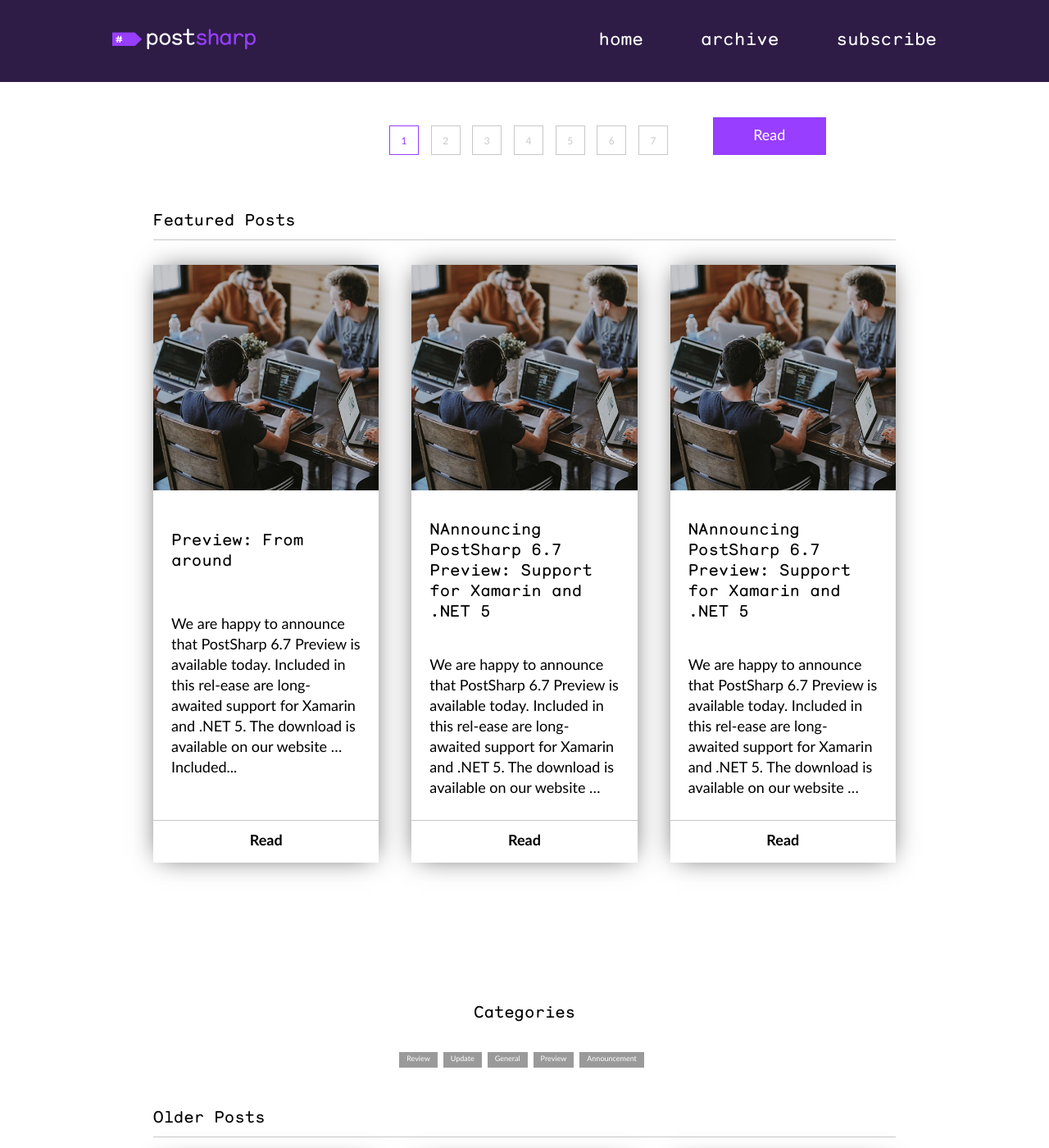
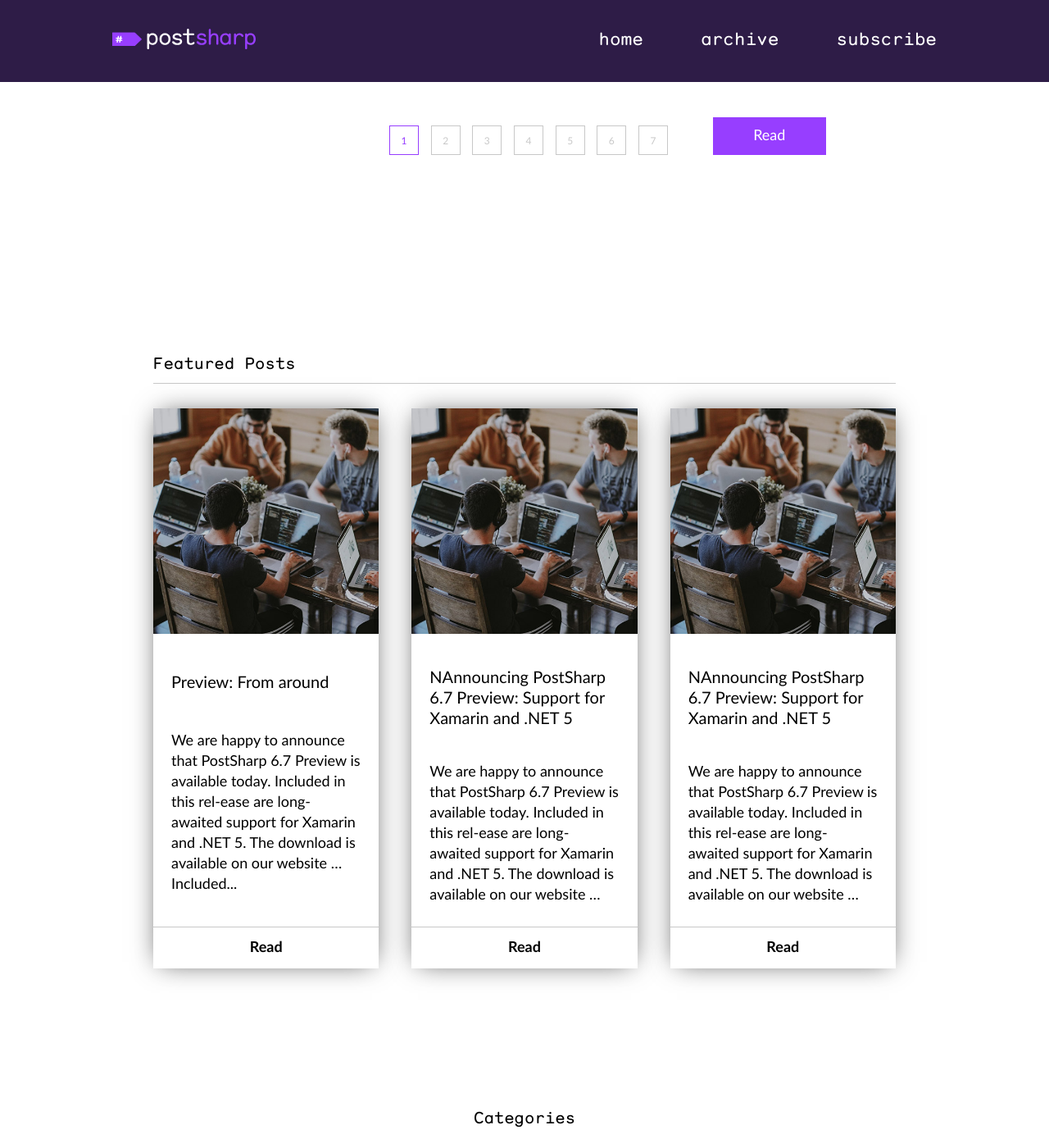
Before and after one commit to arem-webmaster/psblog_new, a Jekyll site: the page built from index.html, in a window 1280 px wide and 1400 px high, scrolled down 531 px. Shown: the whole window at 82% size. Built offline with Jekyll 4.4.1, drawn with Linux system fonts in a browser that asks for light colours.

Commit message:
Edits in Feature posts and blog post cards are done

```diff
--- a/_layouts/home.html
+++ b/_layouts/home.html
@@ -8,7 +8,7 @@
 
 	                <div class="post_data">
 	                    <figure>
-	                        <img src="{{site.baseurl}}/assets/images/blog/{{post.featImg}}" alt="{{post.title}}">
+	                        <a href="{{site.baseurl}}{{ post.url }}"><img src="{{site.baseurl}}/assets/images/blog/{{post.featImg}}" alt="{{post.title}}"></a>
 	                    </figure>
 	                    <h3>{{post.title | strip_html | strip_newlines | truncate: 150}}</h3>
 	                    <div class="post_details">by <span>{{post.author}}</span> on {{ post.date | date_to_string }}</div>
@@ -42,7 +42,7 @@
 	    {% for post in site.posts limit:3 %}
 	    <div class="blog_item">
 	        <figure>
-	            <img src="{{site.baseurl}}/assets/images/blog/{{post.featImg}}" alt="{{post.title}}">
+				<a href="{{site.baseurl}}{{ post.url }}"><img src="{{site.baseurl}}/assets/images/blog/{{post.featImg}}" alt="{{post.title}}"></a>
 	        </figure>
 	        <h3>{{post.title}}</h3>
 	        <p class="post_excerpt">{{ post.excerpt | strip_html | strip_newlines | truncate: 200 }}</p>
--- a/_sass/3-layouts/homepage/_feature_and_older_posts.scss
+++ b/_sass/3-layouts/homepage/_feature_and_older_posts.scss
@@ -5,9 +5,10 @@
     }
     @media screen and (min-width: rem($mobile_breakpoint)){
         padding:0 rem($desktop_side_margins, 'desktop') rem(50px , 'desktop') rem($desktop_side_margins, 'desktop') ;
+        margin-top:rem(245px, 'desktop');
         @supports(display: grid){
             display: grid;
-            grid-template-columns: 1fr repeat(3, minmax(250px, 350px)) 1fr;
+            grid-template-columns: 1fr repeat(3, minmax(250px, 390px)) 1fr;
             gap: rem(50px , 'desktop') rem(50px, 'desktop');
 
             h2{
@@ -40,7 +41,7 @@
         padding:0 rem($desktop_side_margins, 'desktop') rem(50px , 'desktop') rem($desktop_side_margins, 'desktop') ;
         @supports(display: grid){
             display: grid;
-            grid-template-columns: 1fr repeat(3, minmax(250px, 350px)) 1fr;
+            grid-template-columns: 1fr repeat(3, minmax(250px, 390px)) 1fr;
             gap: rem(50px , 'desktop') rem(50px, 'desktop');
             h2{
                 grid-column: 2/5;
@@ -134,6 +135,7 @@
 
     h3{
         margin: 0px 22px 40px ;
+        font-family: $ff-texts;
     }
     .post_excerpt{
         margin:0 22px 25px 22px;
```
